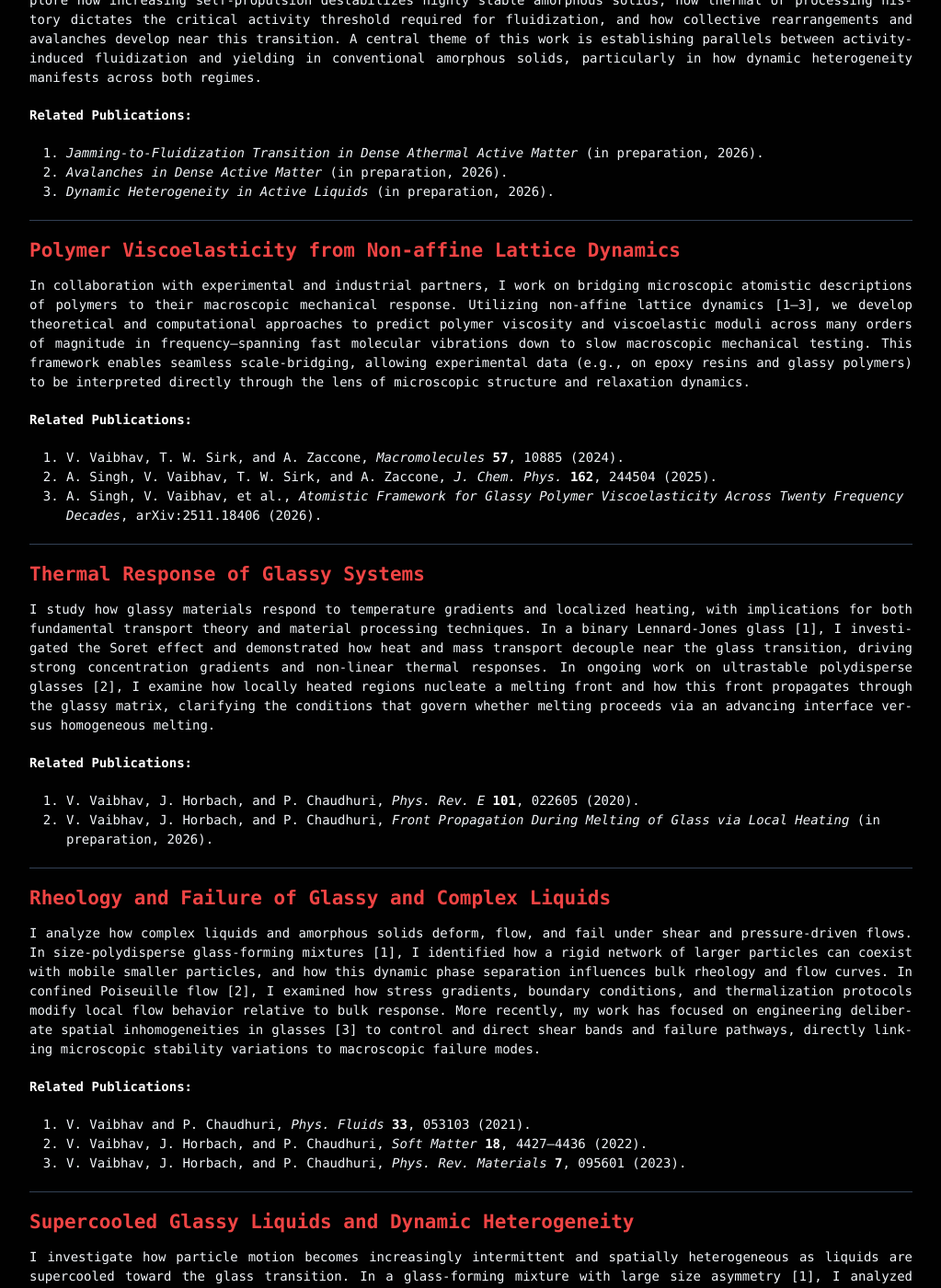
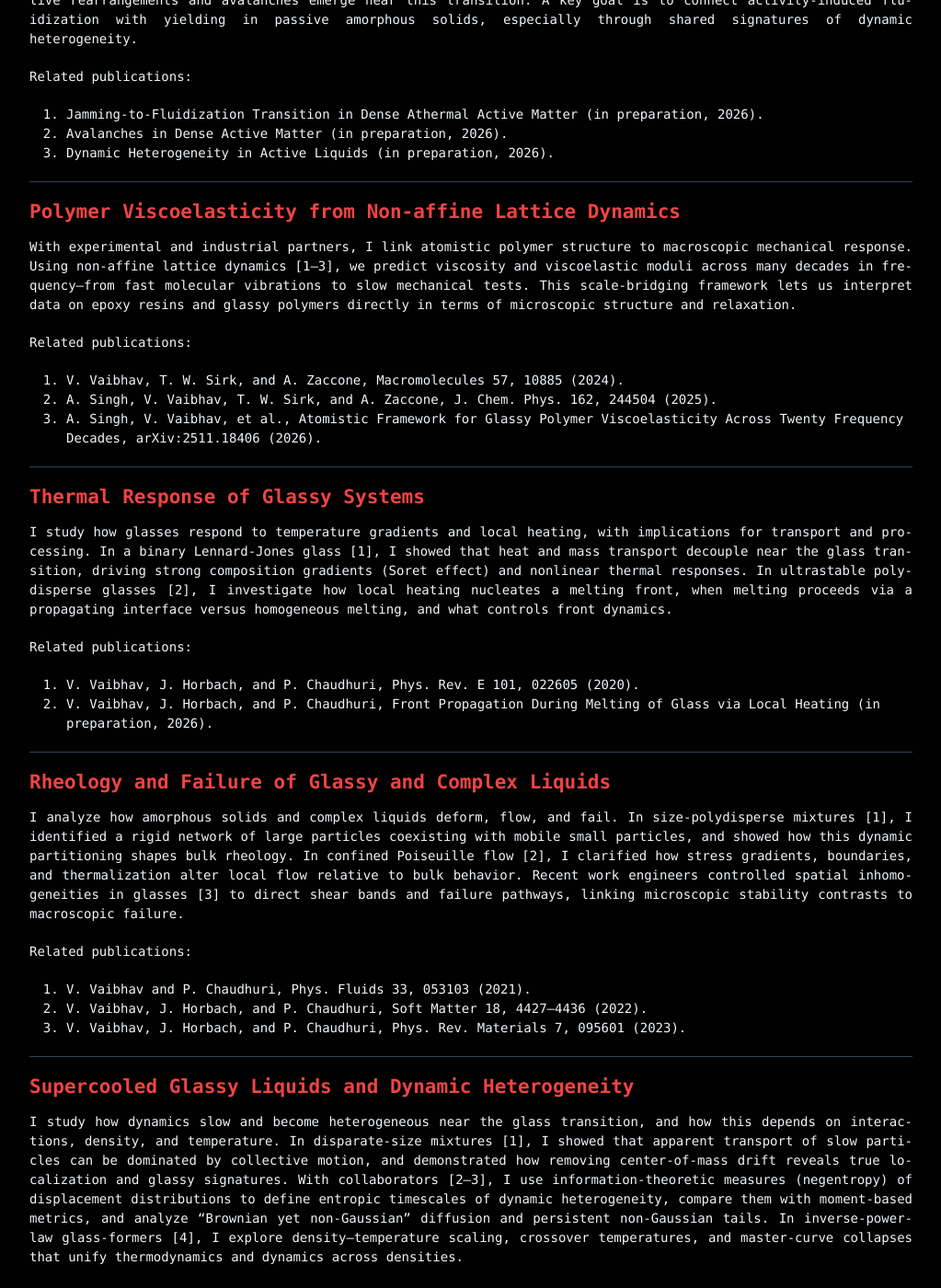
Before and after one commit to vinayphys/vinayphys.github.io, a Jekyll site: the page built from Research.md, in a window 1280 px wide and 1400 px high, scrolled down 751 px. Shown: the whole window at 92% size, without its empty margins (128-1151 px from the left). Built offline with Jekyll 4.4.1, drawn with Linux system fonts in a browser that asks for light colours; a style sheet for code colours, icons or effects is not loaded; some of the changed text lies outside the part shown.

Commit message:
Update Research.md

```diff
--- a/Research.md
+++ b/Research.md
@@ -5,58 +5,59 @@ title: Research
 
 # Research
 
-My research focuses on the physics of soft and disordered materials—including glassy liquids, amorphous solids, polymers, and dense active matter—combining large-scale computer simulations with theoretical frameworks, frequently in close synergy with experiments.
+I study the physics of soft and disordered materials—glassy liquids, amorphous solids, polymers, and dense active matter—using large-scale simulations and theory, often in close collaboration with experiments.
 
 ---
 
 ## Dense Active Matter: Jamming, Fluidization, Avalanches
 
-I investigate how dense active materials—systems composed of self-propelled entities—transition between jammed, solid-like states and fluidized, flowing states. In ongoing studies on dense athermal active glasses [1–3], I explore how increasing self-propulsion destabilizes highly stable amorphous solids, how thermal or processing history dictates the critical activity threshold required for fluidization, and how collective rearrangements and avalanches develop near this transition. A central theme of this work is establishing parallels between activity-induced fluidization and yielding in conventional amorphous solids, particularly in how dynamic heterogeneity manifests across both regimes.
+I examine how dense active materials—made of self-propelled particles—switch between jammed, solid-like states and flowing, fluidized states. In athermal active glasses [1–3], I probe how self-propulsion destabilizes stable amorphous solids, how thermal or processing history sets the activity threshold for fluidization, and how collective rearrangements and avalanches emerge near this transition. A key goal is to connect activity-induced fluidization with yielding in passive amorphous solids, especially through shared signatures of dynamic heterogeneity.
 
-**Related Publications:**
-1. *Jamming-to-Fluidization Transition in Dense Athermal Active Matter* (in preparation, 2026).
-2. *Avalanches in Dense Active Matter* (in preparation, 2026).
-3. *Dynamic Heterogeneity in Active Liquids* (in preparation, 2026).
+Related publications:
+1. Jamming-to-Fluidization Transition in Dense Athermal Active Matter (in preparation, 2026).
+2. Avalanches in Dense Active Matter (in preparation, 2026).
+3. Dynamic Heterogeneity in Active Liquids (in preparation, 2026).
 
 ---
 
 ## Polymer Viscoelasticity from Non-affine Lattice Dynamics
 
-In collaboration with experimental and industrial partners, I work on bridging microscopic atomistic descriptions of polymers to their macroscopic mechanical response. Utilizing non-affine lattice dynamics [1–3], we develop theoretical and computational approaches to predict polymer viscosity and viscoelastic moduli across many orders of magnitude in frequency—spanning fast molecular vibrations down to slow macroscopic mechanical testing. This framework enables seamless scale-bridging, allowing experimental data (e.g., on epoxy resins and glassy polymers) to be interpreted directly through the lens of microscopic structure and relaxation dynamics.
+With experimental and industrial partners, I link atomistic polymer structure to macroscopic mechanical response. Using non-affine lattice dynamics [1–3], we predict viscosity and viscoelastic moduli across many decades in frequency—from fast molecular vibrations to slow mechanical tests. This scale-bridging framework lets us interpret data on epoxy resins and glassy polymers directly in terms of microscopic structure and relaxation.
 
-**Related Publications:**
-1. V. Vaibhav, T. W. Sirk, and A. Zaccone, *Macromolecules* **57**, 10885 (2024).
-2. A. Singh, V. Vaibhav, T. W. Sirk, and A. Zaccone, *J. Chem. Phys.* **162**, 244504 (2025).
-3. A. Singh, V. Vaibhav, et al., *Atomistic Framework for Glassy Polymer Viscoelasticity Across Twenty Frequency Decades*, arXiv:2511.18406 (2026).
+Related publications:
+1. V. Vaibhav, T. W. Sirk, and A. Zaccone, Macromolecules 57, 10885 (2024).
+2. A. Singh, V. Vaibhav, T. W. Sirk, and A. Zaccone, J. Chem. Phys. 162, 244504 (2025).
+3. A. Singh, V. Vaibhav, et al., Atomistic Framework for Glassy Polymer Viscoelasticity Across Twenty Frequency Decades, arXiv:2511.18406 (2026).
 
 ---
 
 ## Thermal Response of Glassy Systems
 
-I study how glassy materials respond to temperature gradients and localized heating, with implications for both fundamental transport theory and material processing techniques. In a binary Lennard-Jones glass [1], I investigated the Soret effect and demonstrated how heat and mass transport decouple near the glass transition, driving strong concentration gradients and non-linear thermal responses. In ongoing work on ultrastable polydisperse glasses [2], I examine how locally heated regions nucleate a melting front and how this front propagates through the glassy matrix, clarifying the conditions that govern whether melting proceeds via an advancing interface versus homogeneous melting.
+I study how glasses respond to temperature gradients and local heating, with implications for transport and processing. In a binary Lennard-Jones glass [1], I showed that heat and mass transport decouple near the glass transition, driving strong composition gradients (Soret effect) and nonlinear thermal responses. In ultrastable polydisperse glasses [2], I investigate how local heating nucleates a melting front, when melting proceeds via a propagating interface versus homogeneous melting, and what controls front dynamics.
 
-**Related Publications:**
-1. V. Vaibhav, J. Horbach, and P. Chaudhuri, *Phys. Rev. E* **101**, 022605 (2020).
-2. V. Vaibhav, J. Horbach, and P. Chaudhuri, *Front Propagation During Melting of Glass via Local Heating* (in preparation, 2026).
+Related publications:
+1. V. Vaibhav, J. Horbach, and P. Chaudhuri, Phys. Rev. E 101, 022605 (2020).
+2. V. Vaibhav, J. Horbach, and P. Chaudhuri, Front Propagation During Melting of Glass via Local Heating (in preparation, 2026).
 
 ---
 
 ## Rheology and Failure of Glassy and Complex Liquids
 
-I analyze how complex liquids and amorphous solids deform, flow, and fail under shear and pressure-driven flows. In size-polydisperse glass-forming mixtures [1], I identified how a rigid network of larger particles can coexist with mobile smaller particles, and how this dynamic phase separation influences bulk rheology and flow curves. In confined Poiseuille flow [2], I examined how stress gradients, boundary conditions, and thermalization protocols modify local flow behavior relative to bulk response. More recently, my work has focused on engineering deliberate spatial inhomogeneities in glasses [3] to control and direct shear bands and failure pathways, directly linking microscopic stability variations to macroscopic failure modes.
+I analyze how amorphous solids and complex liquids deform, flow, and fail. In size-polydisperse mixtures [1], I identified a rigid network of large particles coexisting with mobile small particles, and showed how this dynamic partitioning shapes bulk rheology. In confined Poiseuille flow [2], I clarified how stress gradients, boundaries, and thermalization alter local flow relative to bulk behavior. Recent work engineers controlled spatial inhomogeneities in glasses [3] to direct shear bands and failure pathways, linking microscopic stability contrasts to macroscopic failure.
 
-**Related Publications:**
-1. V. Vaibhav and P. Chaudhuri, *Phys. Fluids* **33**, 053103 (2021).
-2. V. Vaibhav, J. Horbach, and P. Chaudhuri, *Soft Matter* **18**, 4427–4436 (2022).
-3. V. Vaibhav, J. Horbach, and P. Chaudhuri, *Phys. Rev. Materials* **7**, 095601 (2023).
+Related publications:
+1. V. Vaibhav and P. Chaudhuri, Phys. Fluids 33, 053103 (2021).
+2. V. Vaibhav, J. Horbach, and P. Chaudhuri, Soft Matter 18, 4427–4436 (2022).
+3. V. Vaibhav, J. Horbach, and P. Chaudhuri, Phys. Rev. Materials 7, 095601 (2023).
 
 ---
 
 ## Supercooled Glassy Liquids and Dynamic Heterogeneity
 
-I investigate how particle motion becomes increasingly intermittent and spatially heterogeneous as liquids are supercooled toward the glass transition. In a glass-forming mixture with large size asymmetry [1], I analyzed diffusion and showed how the apparent transport of slow particles can be dominated by system-wide collective motion, providing a scheme to properly isolate true localization and glass-transition signatures. Together with collaborators [2–3], I employ information-theoretic measures (negentropy) on particle displacement distributions to define entropic timescales of dynamic heterogeneity, comparing them against traditional moment-based metrics. This work also elucidates "Brownian yet non-Gaussian" diffusion and persistent non-Gaussian tails in metastable liquids, connecting them to rare, extreme structural rearrangements.
+I study how dynamics slow and become heterogeneous near the glass transition, and how this depends on interactions, density, and temperature. In disparate-size mixtures [1], I showed that apparent transport of slow particles can be dominated by collective motion, and demonstrated how removing center-of-mass drift reveals true localization and glassy signatures. With collaborators [2–3], I use information-theoretic measures (negentropy) of displacement distributions to define entropic timescales of dynamic heterogeneity, compare them with moment-based metrics, and analyze “Brownian yet non-Gaussian” diffusion and persistent non-Gaussian tails. In inverse-power-law glass-formers [4], I explore density–temperature scaling, crossover temperatures, and master-curve collapses that unify thermodynamics and dynamics across densities.
 
-**Related Publications:**
-1. V. Vaibhav, J. Horbach, and P. Chaudhuri, *J. Chem. Phys.* **156**, 244501 (2022).
-2. V. Vaibhav and S. Dutta, *Phys. Rev. E* **109**, L062102 (2024).
-3. V. Vaibhav, T. Das, and S. Dutta, *Annalen der Physik* **538** (4), e00247 (2026).
+Related publications:
+1. V. Vaibhav, J. Horbach, and P. Chaudhuri, J. Chem. Phys. 156, 244501 (2022).
+2. V. Vaibhav and S. Dutta, Phys. Rev. E 109, L062102 (2024).
+3. V. Vaibhav, T. Das, and S. Dutta, Annalen der Physik 538 (4), e00247 (2026).
+4. A. Singh, V. Vaibhav, S. L. Singh, and Y. Singh, Glassy dynamics, crossover temperature and density scaling in fragile glass-formers (ongoing).
```
